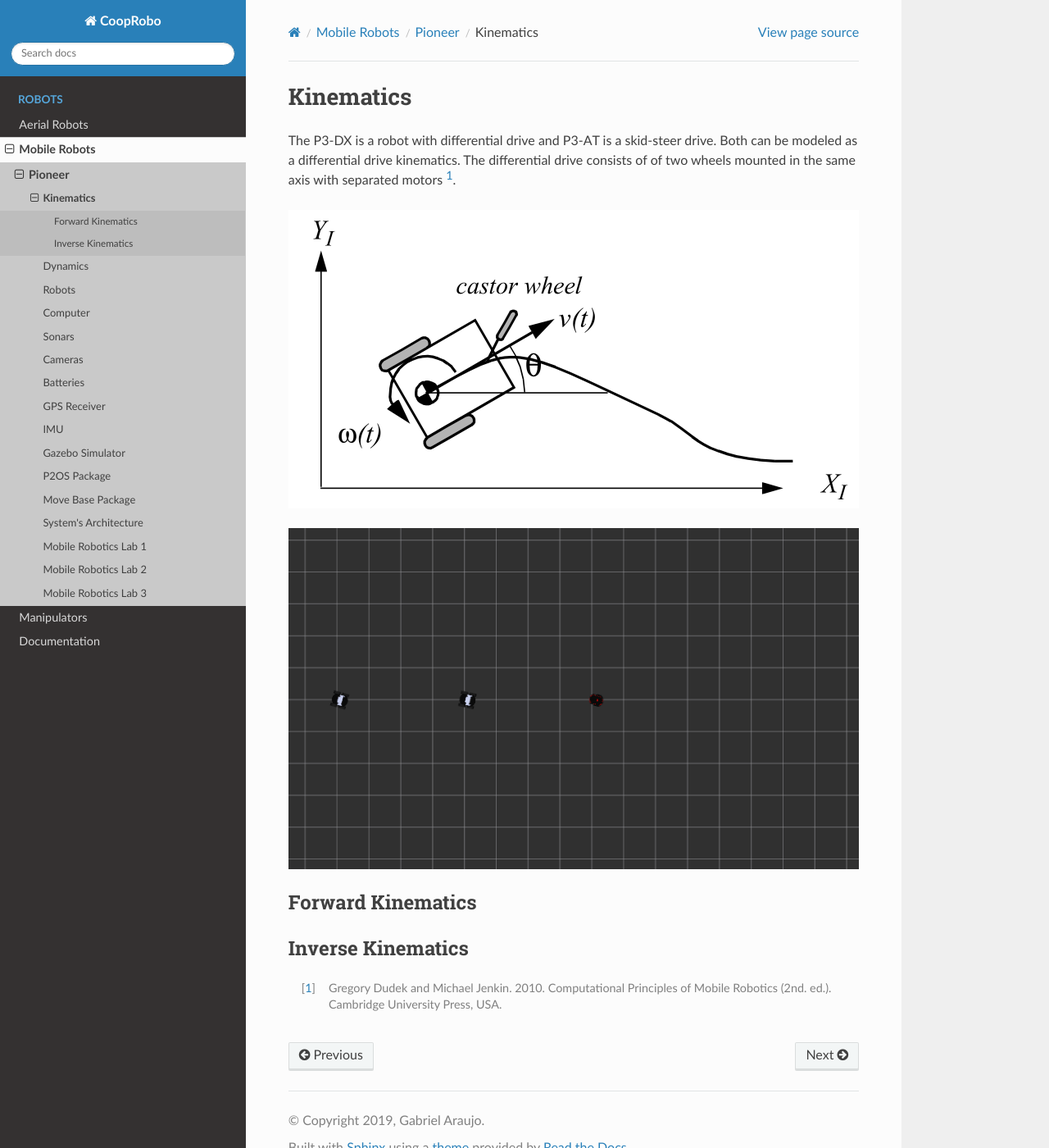
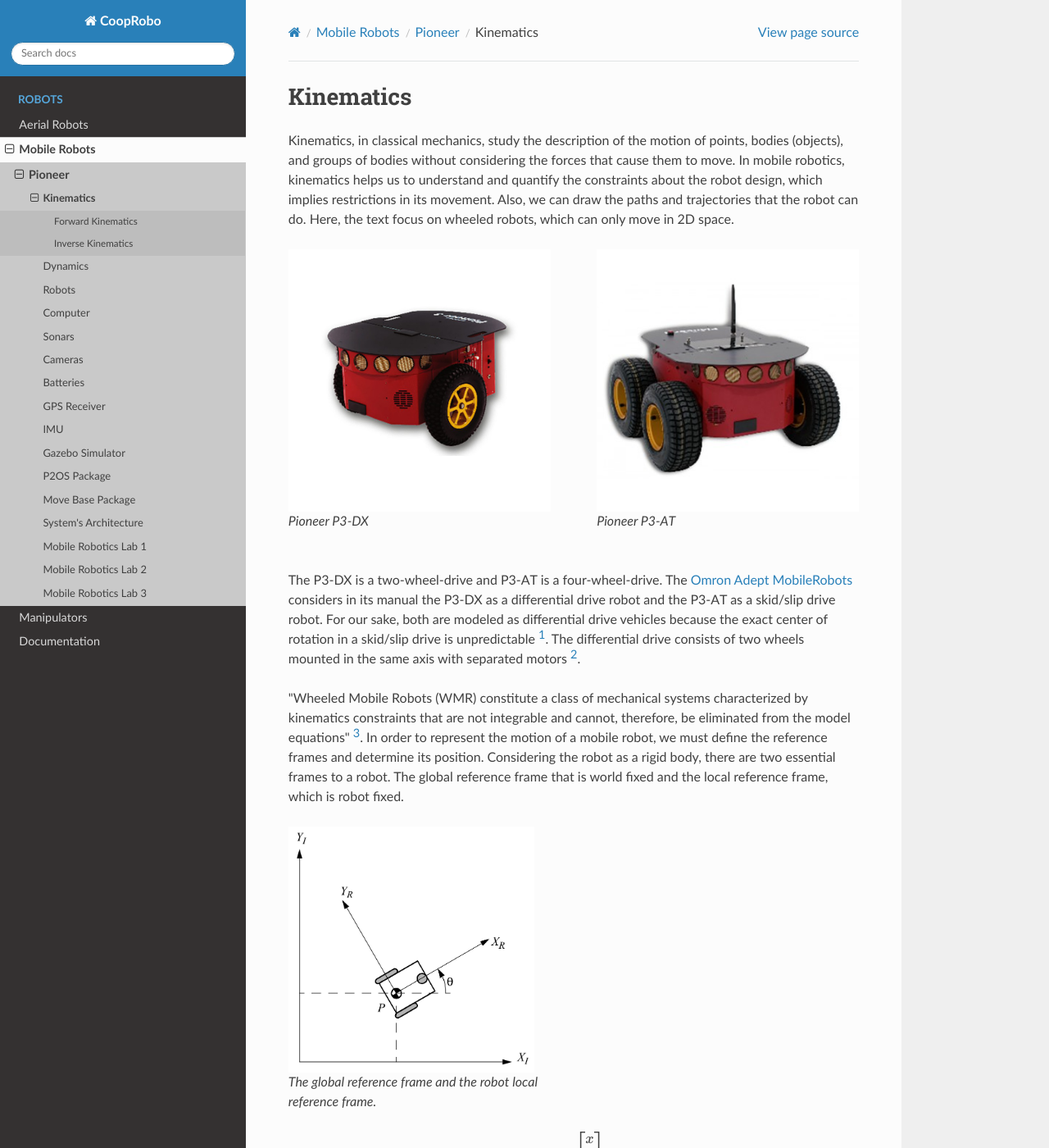
Before and after one commit to lara-unb/CoopRobo, a Sphinx documentation site: the page built from docs/source/mobile/pioneer/model/kinematics.rst, in a window 1280 px wide and 1400 px high. Shown: the whole window at 82% size. Built offline with Sphinx 7.4.7 and the Read the Docs theme 2.0.0, drawn with Linux system fonts in a browser that asks for light colours; pages that are not in the unit, such as notebooks, are missing from menus; some of the changed text lies outside the part shown.

Commit message:
Intro to mobile robotics kinematics

```diff
--- a/docs/source/mobile/pioneer/model/kinematics.rst
+++ b/docs/source/mobile/pioneer/model/kinematics.rst
@@ -1,14 +1,61 @@
 Kinematics
 ==========
 
-The P3-DX is a robot with differential drive and P3-AT is a skid-steer drive. Both can be modeled as a differential drive kinematics. The differential drive consists of of two wheels mounted in the same axis with separated motors [1]_.
+.. paragrafo sobre cinematica
 
-.. image:: /img/diff_drive.png
+Kinematics, in classical mechanics, study the description of the motion of points, bodies (objects), and groups of bodies without considering the forces that cause them to move.
+In mobile robotics, kinematics helps us to understand and quantify the constraints about the robot design, which implies restrictions in its movement.
+Also, we can draw the paths and trajectories that the robot can do.
+Here, the text focus on wheeled robots, which can only move in 2D space.
+
+.. paragrafo sobre robos drive
+
+.. figure:: /img/pioneer/p3-dx.jpg
+   :align: left
+   :width: 320 px
+
+   Pioneer P3-DX
+
+.. figure:: /img/pioneer/p3-at.jpg
+   :align: right
+   :width: 320 px
+
+   Pioneer P3-AT
+
+
+The P3-DX is a two-wheel-drive and P3-AT is a four-wheel-drive.
+The `Omron Adept MobileRobots`_ considers in its manual the P3-DX as a differential drive robot and the P3-AT as a skid/slip drive robot.
+For our sake, both are modeled as differential drive vehicles because the exact center of rotation in a skid/slip drive is unpredictable [1]_.
+The differential drive consists of two wheels mounted in the same axis with separated motors [2]_.
+
+
+.. paragrafo sobre robos com rodas
+
+"Wheeled Mobile Robots (WMR) constitute a class of mechanical systems characterized by kinematics constraints that are not integrable and cannot, therefore, be eliminated from the model equations" [3]_.
+In order to represent the motion of a mobile robot, we must define the reference frames and determine its position.
+Considering the robot as a rigid body, there are two essential frames to a robot.
+The global reference frame that is world fixed and the local reference frame, which is robot fixed.
+
+.. figure:: /img/pioneer/robot_frames.png
+  :width: 300 px
+  :figwidth: 320 px
+  :alt: The global reference frame and the robot local reference frame.
+
+  The global reference frame and the robot local reference frame.
+
+
+
+.. math::
+   \xi_I = \left[ \begin{array}{c} x \\ y \\ \theta \end{array} \right]
+
+.. figure:: /img/diff_drive.png
   :alt: A differential-drive robot in its global reference frame.
 
+  A differential-drive robot in its global reference frame. Figure removed from [1]_.
 
-.. image:: /img/gif2.gif
-  :alt: A differential-drive robot in its global reference frame.
+
+.. .. figure:: /img/gif2.gif
+..   :alt: A differential-drive robot in its global reference frame.
 
 Forward Kinematics
 ~~~~~~~~~~~~~~~~~~
@@ -19,4 +66,9 @@ Inverse Kinematics
 ~~~~~~~~~~~~~~~~~~
 
 
-.. [1] Gregory Dudek and Michael Jenkin. 2010. Computational Principles of Mobile Robotics (2nd. ed.). Cambridge University Press, USA.
+.. [1] Roland Siegwart and Illah R. Nourbakhsh. 2004. Introduction to Autonomous Mobile Robots. Bradford Company, USA.
+.. [2] Gregory Dudek and Michael Jenkin. 2010. Computational Principles of Mobile Robotics (2nd. ed.). Cambridge University Press, USA.
+.. [3] G. Campion, G. Bastin, B. D'Andréa-Bovel. "`Structural Properties and Classification of Kynematic and Dynamic Models of Wheeled Mobile Robots`_", IEEE Trans. on Robotics and Automation, V. 12, N. 1, 1996, pp. 47-62.
+
+.. _Omron Adept MobileRobots: http://www.mobilerobots.com/Mobile_Robots.aspx
+.. _Structural Properties and Classification of Kynematic and Dynamic Models of Wheeled Mobile Robots: http://www2.ene.unb.br/gaborges/disciplinas/pcr/artigos/1996_campion_ieeetra.pdf
```
Also changed, not shown: docs/source/img/pioneer/p3-at.jpg (added), docs/source/img/pioneer/p3-dx.jpg (added), docs/source/img/pioneer/robot_frames.png (added).
